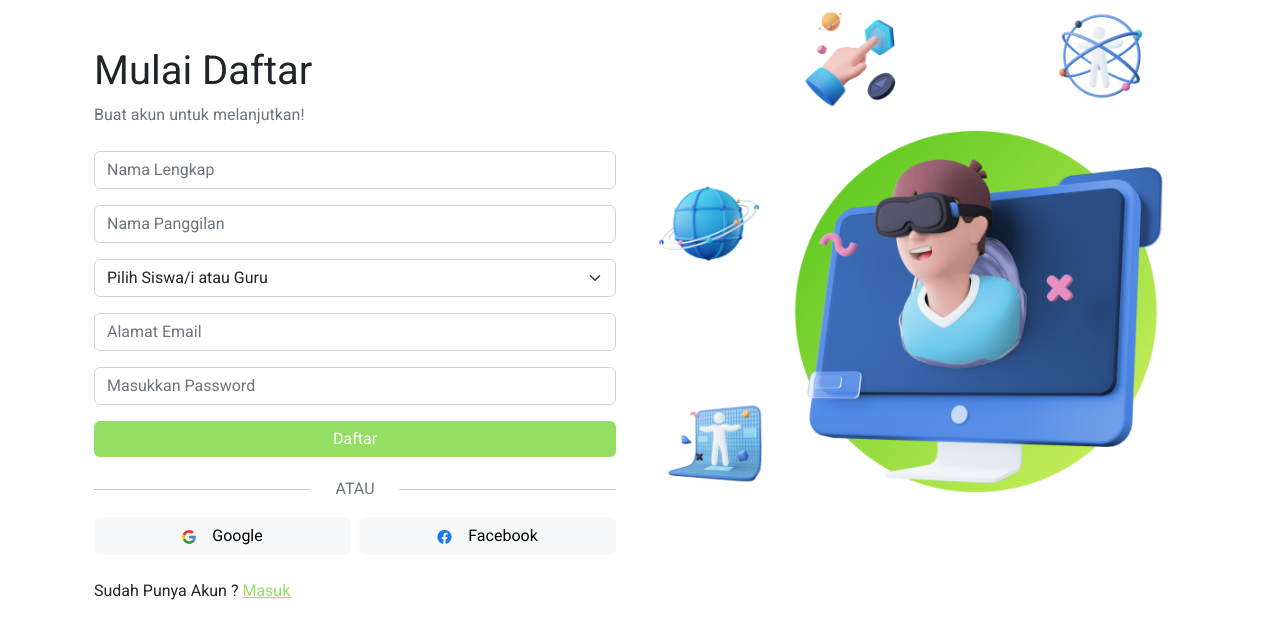
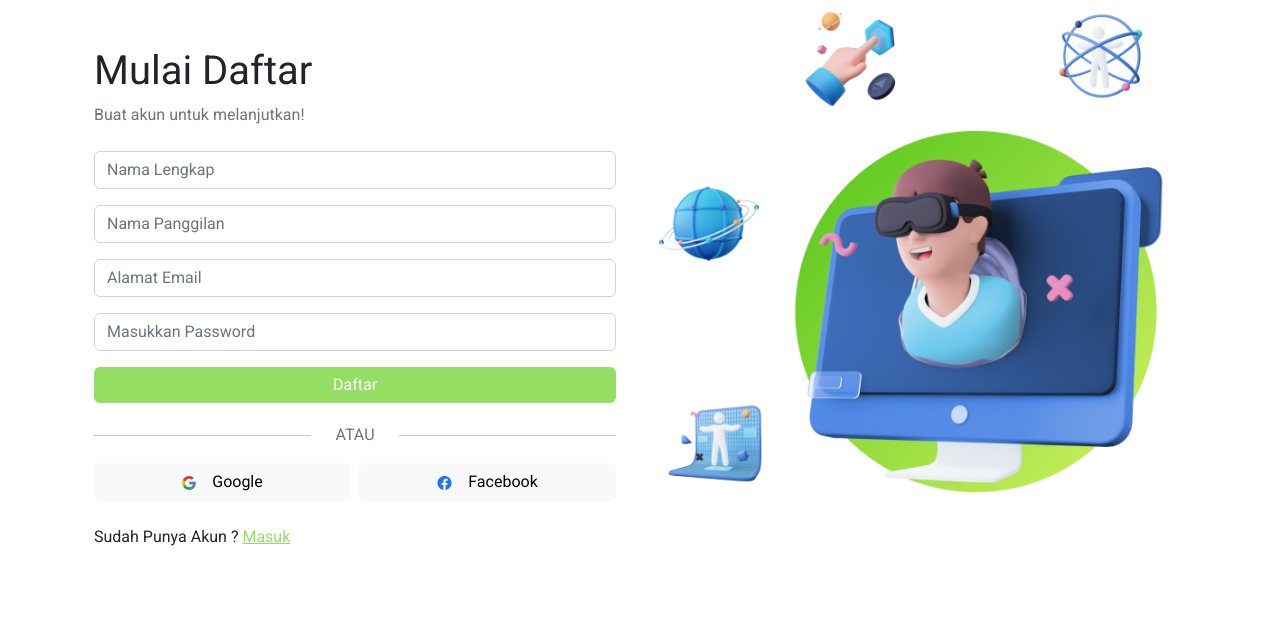
Before and after one commit to aliffadhil28/islamic_learning, a Laravel app: page /register in a window 1280 px wide. Shown: the part 111-750 px from the top of the page. Run offline with Laravel 9, Linux system fonts and the light colour scheme.

Commit message:
fix: minor ui

```diff
--- a/app/Http/Controllers/AuthController.php
+++ b/app/Http/Controllers/AuthController.php
@@ -24,7 +24,6 @@ class AuthController extends Controller
             'name' => 'required|string|max:255',
             'email' => 'required|email|unique:users,email',
             'password' => 'required|string|min:8',
-            'category' => 'required',
             'username' => 'required',
         ], [
             'name.required' => 'Nama harus diisi',
@@ -33,7 +32,6 @@ class AuthController extends Controller
             'password.required' => 'Password harus diisi',
             'password.string' => 'Password harus berupa string',
             'password.min' => 'Password minimal 8 karakter',
-            'category.required' => 'Harus memilih category',
             'username.required' => 'Nama panggilan harus diisi',
         ]);
 
@@ -43,7 +41,6 @@ class AuthController extends Controller
             'email' => $data['email'],
             'password' => Hash::make($data['password']),
             'username' => $data['username'],
-            'category' => $data['category'],
         ]);
         Auth::login($user);
         $user = auth()->user();
--- a/resources/views/auth/register.blade.php
+++ b/resources/views/auth/register.blade.php
@@ -49,19 +49,6 @@
                             @enderror
                         </div>
                         <div class="mb-3">
-                            <select
-                                name='category'class="form-select text-secodanry @error('category') is-invalid @enderror"
-                                aria-label="Default select example">
-                                <option selected>Pilih Siswa/i atau Guru</option>
-                                <option value="Siswa">Siswa</option>
-                                <option value="Siswi">Siswi</option>
-                                <option value="Guru">Guru</option>
-                            </select>
-                            @error('category')
-                                <div class="alert alert-danger">{{ $message }}</div>
-                            @enderror
-                        </div>
-                        <div class="mb-3">
                             <input class="form-control @error('email') is-invalid @enderror" type="email"
                                 name="email" id="email" value="{{ old('email') }}" placeholder="Alamat Email">
                             @error('email')
--- a/resources/views/pages/index.blade.php
+++ b/resources/views/pages/index.blade.php
@@ -14,7 +14,7 @@
                             <button id="dropdownKelas" class="btn btn-dark border d-flex align-items-center justify-content-between dropdown-toggle border border-1 border-secondary text-secondary" style="width: 260px" type="button" data-bs-toggle="dropdown" aria-expanded="false">
                                 Siswa/i Kelas 5-6 SD
                             </button>
-                            <ul class="dropdown-menu dropdown-menu-start">
+                            <ul class="dropdown-menu dropdown-menu-start w-100">
                                 <li><a class="dropdown-item kelas-item" href="#">Kelas 5 SD</a></li>
                                 <li><a class="dropdown-item kelas-item" href="#">Kelas 6 SD</a></li>
                             </ul>
@@ -26,7 +26,7 @@
                             <button id="dropdownKategori" class="btn btn-dark d-flex align-items-center justify-content-between dropdown-toggle border border-1 border-secondary text-secondary" style="width: 260px" type="button" data-bs-toggle="dropdown" aria-expanded="false">
                                 Produk Pembelajaran
                             </button>
-                            <ul class="dropdown-menu dropdown-menu-start">
+                            <ul class="dropdown-menu dropdown-menu-start w-100">
                                 <li><a class="dropdown-item kategori-item" href="#">Augmented Reality (AR)</a></li>
                                 <li><a class="dropdown-item kategori-item" href="#">Virtual Reality (VR)</a></li>
                                 <li><a class="dropdown-item kategori-item" href="#">Game</a></li>
--- a/resources/views/welcome.blade.php
+++ b/resources/views/welcome.blade.php
@@ -165,16 +165,16 @@
     </div>
 
     {{-- Daftar Member --}}
-    <div class="row mt-5">
+    <div class="row d-flex justify-content-between mt-5">
         <div class="col-12 col-lg-5">
             <img src="{{ asset('assets/img/3d_glasses.png') }}" alt="#" class="img-fluid">
         </div>
-        <div class="col-12 col-lg-7 my-4">
+        <div class="col-12 col-lg-6 my-4">
             <h5 id="daftar-member" class="text-success text-uppercase text-lg-start text-center mb-4">
                 Daftar Member
             </h5>
             <h1 class="text-center text-lg-start my-4">Apa Saja Keuntungan FunMember?</h1>
-            <ul id="list-benefit" class="list-unstyled">
+            <ul id="list-benefit" class="list-unstyled mx-auto mx-lg-0">
                 <li class="d-flex mb-3">
                     <img class="benefit me-3" src="{{ asset('assets/img/user.png') }}" alt="user"
                         width="40px">
```
Also changed, not shown: public/assets/css/index.css.
